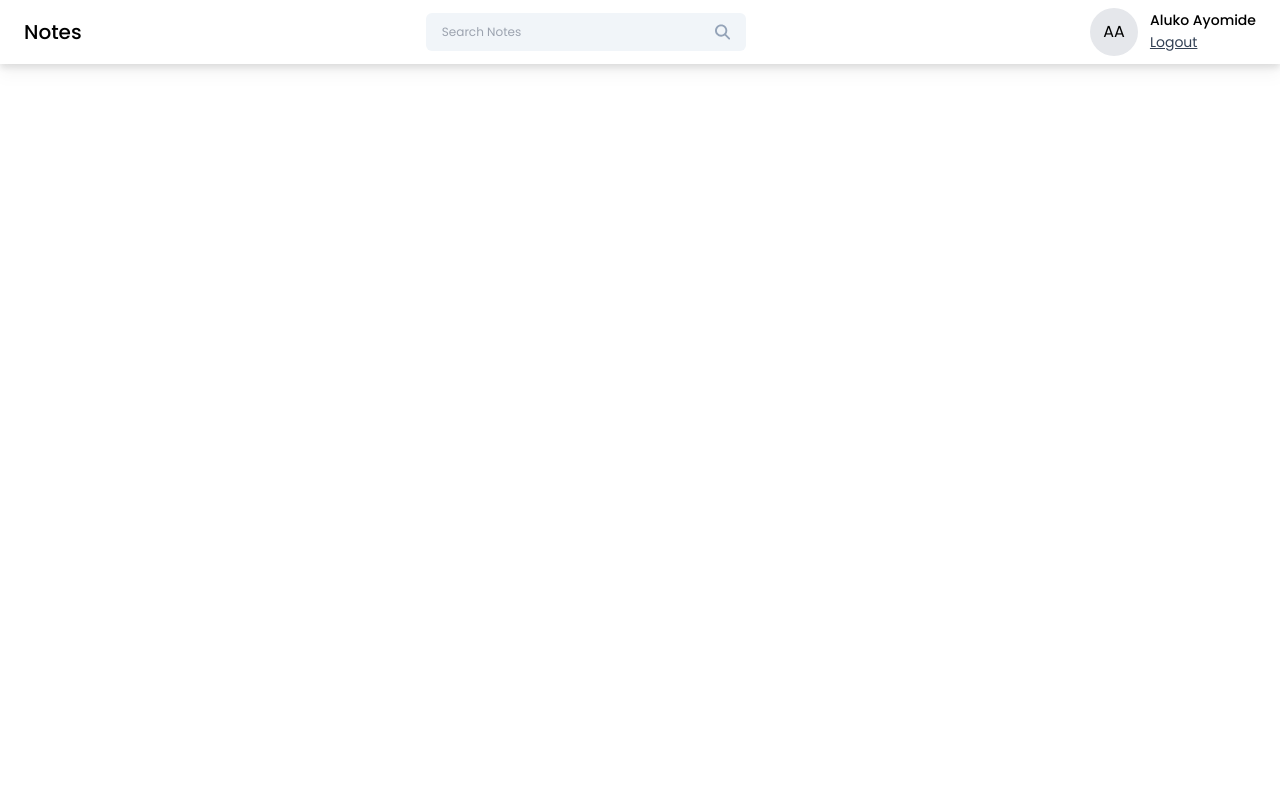
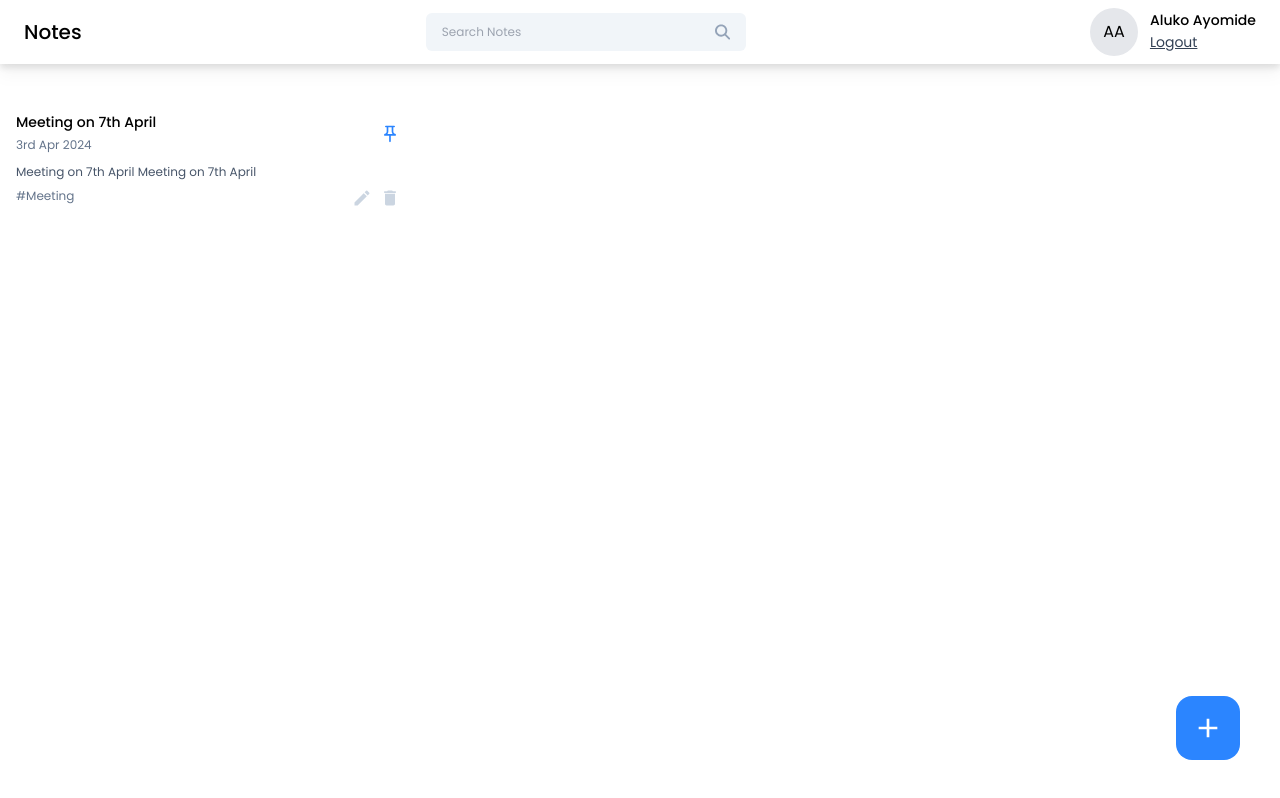
Before and after one commit to AyomiCoder/nts-client, a React (Vite) app: page /dashboard in a window 1280 px wide. Built offline with nearby package versions, Linux system fonts and the light colour scheme.

Commit message:
created note card

```diff
--- /dev/null
+++ b/src/components/Card/NoteCard.jsx
@@ -0,0 +1,41 @@
+import React from "react";
+import { MdCreate, MdDelete, MdOutlinePushPin } from "react-icons/md";
+
+const NoteCard = ({
+    title,
+    date,
+    content,
+    tags,
+    isPinned,
+    onEdit,
+    onDelete,
+    onPinNote,
+}) => {
+    return (
+        <div className="border-rounded p-4 bg-white hover:shadow-xl transition-all ease-in-out">
+        <div className="flex items-center justify-between">
+            <div>
+                    <h6 className="text-sm font-medium">{title}</h6>
+                    <span className="text-xs text-slate-500">{date}</span>
+                </div>
+                <MdOutlinePushPin className={`icon-btn ${isPinned ? 'text-primary' : 'text-slate-300'}`} onClick={onPinNote} />
+            </div>
+            <p className="text-xs text-slate-600 mt-2">{content?.slice(0, 60)}</p>
+            <div className="flex item-center justify-between mt-2">
+                <div className="text-xs text-slate-500">{tags}</div>
+                <div className="flex items-center gap-2">
+                    <MdCreate
+                        className="icon-btn hover:text-green-600"
+                        onClick={onEdit}
+                    />
+                    <MdDelete
+                        className="icon-btn hover:text-red-500"
+                        onClick={onDelete}
+                    />
+                </div>
+            </div>
+        </div>
+    );
+};
+
+export default NoteCard;
--- a/src/index.css
+++ b/src/index.css
@@ -22,4 +22,8 @@
  .btn-primary{
   @apply w-full text-sm bg-primary text-white p-2 rounded my-1 hover:bg-blue-600;
  }
+
+ .icon-btn{
+  @apply text-xl text-slate-300 cursor-pointer hover:text-primary
+ }
 }
--- a/src/pages/Home/Home.jsx
+++ b/src/pages/Home/Home.jsx
@@ -1,10 +1,30 @@
 import React from 'react'
 import Navbar from '../../components/Navbar/Navbar'
+import NoteCard from '../../components/Card/NoteCard'
+import { MdAdd } from 'react-icons/md'
 
 const Home = () => {
   return (
     <>
-    <Navbar />
+      <Navbar />
+      <div className="container mx-auto">
+        <div className='grid grid-cols-3 gap-4 mt-8'>
+          <NoteCard
+            title="Meeting on 7th April"
+            date="3rd Apr 2024"
+            content="Meeting on 7th April Meeting on 7th April"
+            tags="#Meeting"
+            isPinned={true}
+            onEdit={() => { }}
+            onDelete={() => { }}
+            onPinNote={() => { }}
+          />
+        </div>
+      </div>
+      <button className="w-16 h-16 flex items-center justify-center rounded-2xl bg-primary hover:bg-blue-600 absolute right-10 bottom-10" onClick={() => { }}>
+        <MdAdd className="text-[32px] text-white" />
+      </button>
+
     </>
   )
 }
```
Also changed, not shown: src/components/SearchBar/SearchBar.jsx (+9 -5 lines).
